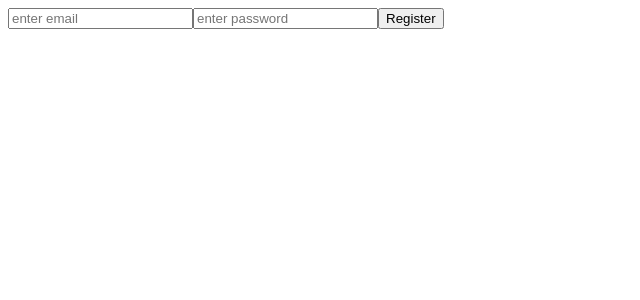
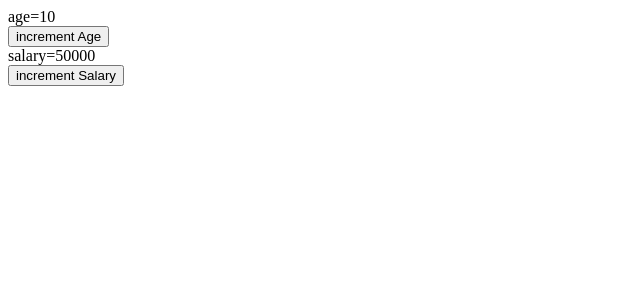
Before and after one commit to suprava16/react-session-16, a React (Create React App) app: page / in a window 1280 px wide. Shown: the top 300 px of the page, without its empty margins (0-640 px from the left). Built offline with nearby package versions, Linux system fonts and the light colour scheme.

Commit message:
contextapi and callback hook

```diff
--- a/src/App.js
+++ b/src/App.js
@@ -14,6 +14,9 @@ import Main from "./Components/LifeCycle/Main"
 import Fetch from "./Components/Api/Fetch"
 import PostMethod from "./Components/Api/PostMethod"
 import AxiosMethods from "./Components/Api/AxiosMethods"
+// import UseEffectMethod from "./Components/Api/UseEffectMethod"
+import ParentCom from "./Components/UseContext.js/ParentCom"
+import MainDemo from "./Components/CallBack/MainDemo"
 export class App extends React.Component {
   render() {
     return (
@@ -32,7 +35,10 @@ export class App extends React.Component {
         {/* <Main/> */}
         {/* <Fetch/> */}
         {/* <PostMethod/> */}
-        <AxiosMethods/>
+        {/* <AxiosMethods/> */}
+        {/* <UseEffectMethod/> */}
+        {/* <ParentCom/> */}
+        <MainDemo/>
       </div>
     )
   }
--- /dev/null
+++ b/src/Components/Api/UseEffectMethod.js
@@ -0,0 +1,18 @@
+import React,{useEffect} from 'react'
+import axios from "axios"
+function UseEffectMethod() {
+
+  useEffect(()=>{
+    axios.get("https://reqres.in/api/users?page=2")
+    .then((result)=>{
+      console.log(result)
+    })
+  },[])
+  return (
+    <div>
+<h1>fetching data in functional Component</h1>
+    </div>
+  )
+}
+
+export default UseEffectMethod
--- /dev/null
+++ b/src/Components/CAllBack/Button.js
@@ -0,0 +1,12 @@
+import React from 'react'
+import PropsPassing from '../PropsPassing'
+
+function Button(props) {
+  return (
+    <div>
+      <button onClick={props.handleClick}>{props.children}</button>
+    </div>
+  )
+}
+
+export default Button
--- /dev/null
+++ b/src/Components/CAllBack/Count.js
@@ -0,0 +1,11 @@
+import React from 'react'
+
+function Count(props) {
+  return (
+    <div>
+      {props.text}={props.count}
+    </div>
+  )
+}
+
+export default Count
--- /dev/null
+++ b/src/Components/CAllBack/MainDemo.js
@@ -0,0 +1,26 @@
+import React, { useCallback, useState } from 'react'
+import Button from './Button'
+import Count from './Count'
+
+function MainDemo() {
+  const[age,setAge]=useState(10)
+  const[salary,setSalary]=useState(50000)
+
+  const incrementAge=useCallback(()=>{
+    setAge(age+1)
+  })
+
+  const incrementSalary=useCallback(()=>{
+    setSalary(salary+1000)
+  })
+  return (
+    <div>
+      <Count text="age" count={age}/>
+      <Button handleClick={incrementAge}>increment Age</Button>
+      <Count text="salary" count={salary}/>
+      <Button handleClick={incrementSalary}>increment Salary</Button>
+    </div>
+  )
+}
+
+export default MainDemo
--- /dev/null
+++ b/src/Components/UseContext.js/ComA.js
@@ -0,0 +1,11 @@
+import React from 'react'
+import ComB from './ComB'
+function ComA() {
+  return (
+    <div>
+      <ComB/>
+    </div>
+  )
+}
+
+export default ComA
--- /dev/null
+++ b/src/Components/UseContext.js/ComB.js
@@ -0,0 +1,14 @@
+import React from 'react'
+import ComC from './ComC'
+import { contextData } from './ParentCom'
+function ComB() {
+  const item=React.useContext(contextData)
+  return (
+    <div>
+      <ComC/>
+      <h1>name={item}</h1>
+    </div>
+  )
+}
+
+export default ComB
--- /dev/null
+++ b/src/Components/UseContext.js/ComC.js
@@ -0,0 +1,13 @@
+import React from 'react'
+import {contextData,userContext} from "./ParentCom"
+function ComC() {
+  const data=React.useContext(contextData)
+  const userData=React.useContext(userContext)
+  return (
+    <div>name={data}
+    <h2>my name is {userData.name} and email id is {userData.email}</h2>
+    </div>
+  )
+}
+
+export default ComC
--- /dev/null
+++ b/src/Components/UseContext.js/ParentCom.js
@@ -0,0 +1,23 @@
+import React from 'react'
+import ComA from './ComA'
+// create context
+// provide value
+// use your context
+
+export const contextData = React.createContext() //create context variable
+export const userContext = React.createContext()
+function ParentCom() {
+  const [user, setUser] = React.useState({ name: "suprava", email: "suprava@gmail.com" })
+  return (
+    <div>
+      <contextData.Provider value="sony">
+        <userContext.Provider value={user}>
+          <ComA />
+        </userContext.Provider>
+      </contextData.Provider>
+
+    </div>
+  )
+}
+
+export default ParentCom
```
